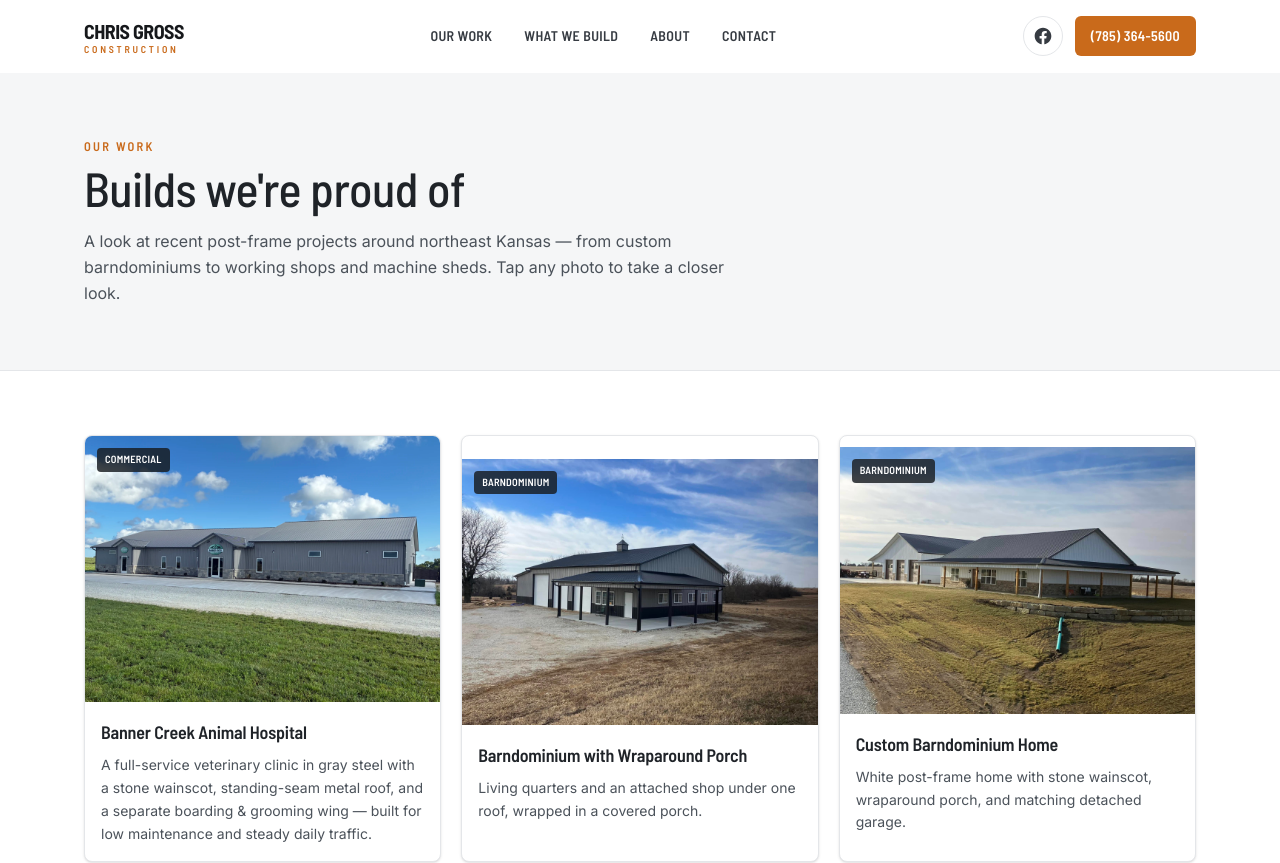
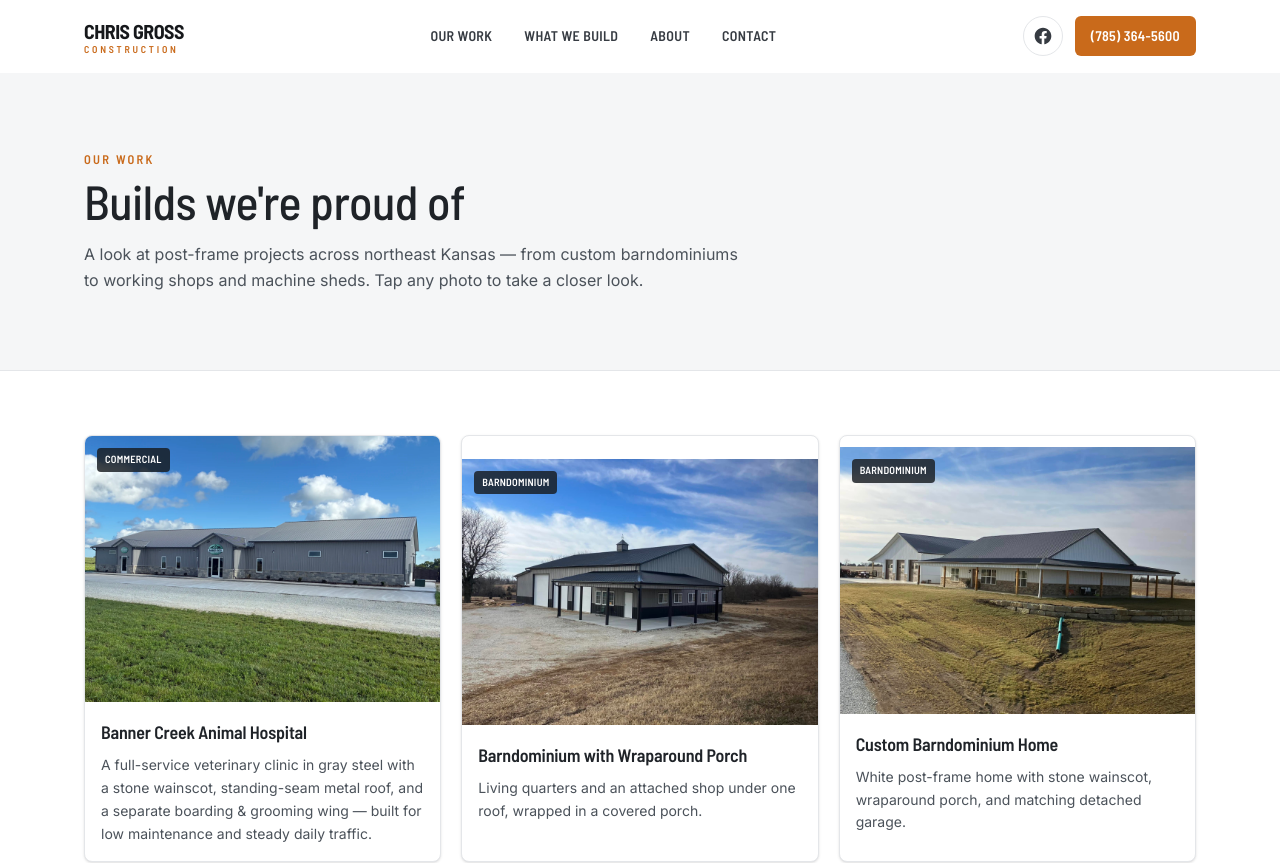
Before and after one commit to genokan/chrisgrossconstruction, a Next.js app: page /work in a window 1280 px wide. Shown: the top 863 px of the page. Built offline with nearby package versions, Linux system fonts and the light colour scheme.

Commit message:
Drop "recent" from work headings
Not all builds are recent (some are ~10 years old). Home grid now reads
"Post-frame builds across northeast Kansas"; /work intro drops "recent" too.

Co-Authored-By: Claude Opus 4.8 <noreply@anthropic.com>

```diff
--- a/app/page.tsx
+++ b/app/page.tsx
@@ -95,7 +95,7 @@ export default function Home() {
         <div className="flex flex-wrap items-end justify-between gap-4">
           <div>
             <p className="eyebrow">Our Work</p>
-            <h2 className="mt-2 text-3xl md:text-4xl">Recent builds around northeast Kansas</h2>
+            <h2 className="mt-2 text-3xl md:text-4xl">Post-frame builds across northeast Kansas</h2>
           </div>
           <Link
             href="/work/"
--- a/app/work/page.tsx
+++ b/app/work/page.tsx
@@ -16,9 +16,9 @@ export default function WorkPage() {
   return (
     <>
       <PageHeader eyebrow="Our Work" title="Builds we&apos;re proud of">
-        A look at recent post-frame projects around northeast Kansas — from
-        custom barndominiums to working shops and machine sheds. Tap any photo
-        to take a closer look.
+        A look at post-frame projects across northeast Kansas — from custom
+        barndominiums to working shops and machine sheds. Tap any photo to take
+        a closer look.
       </PageHeader>
 
       <section className="mx-auto max-w-6xl px-5 py-16">
```
